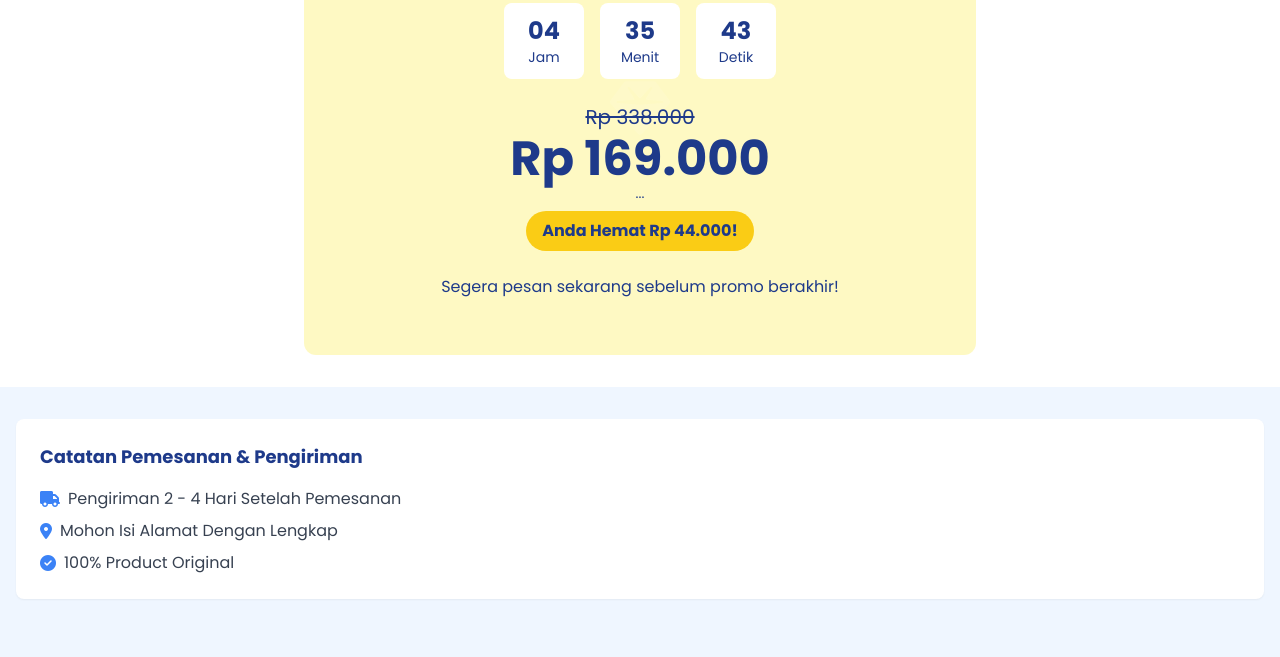
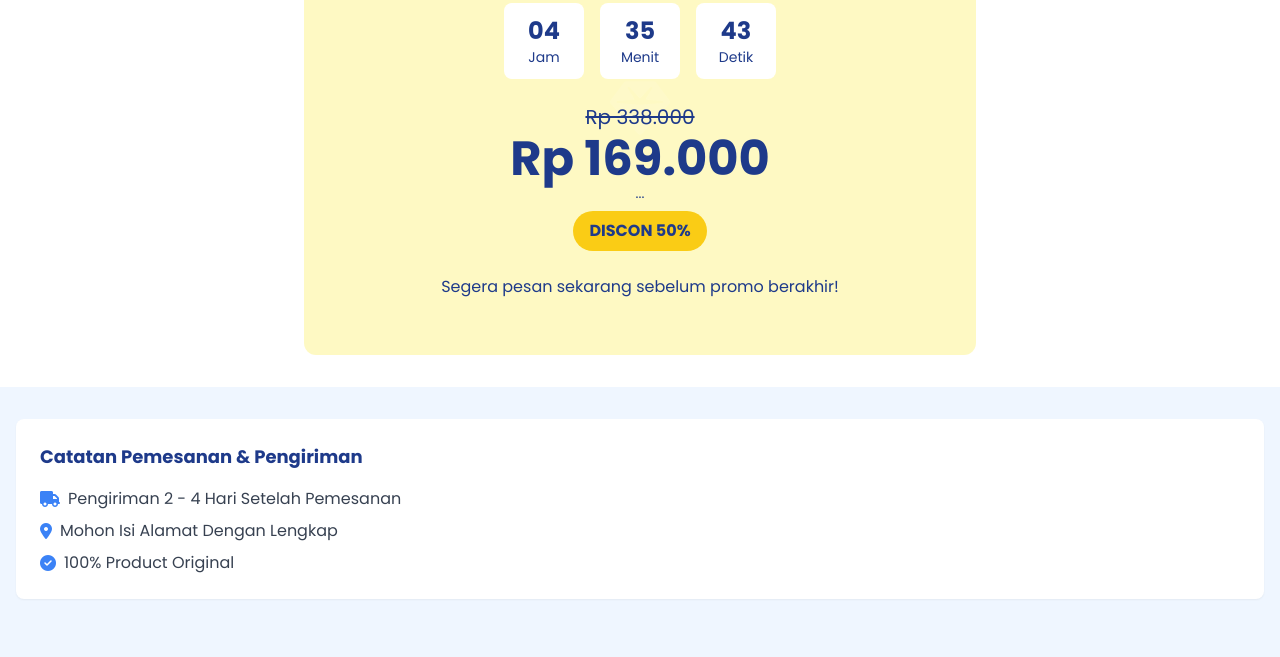
Before and after one commit to HellaStore/Car-Ashtray-LED, a plain HTML site: page index.html in a window 1280 px wide. Shown: the part 2701-3358 px from the top of the page. Drawn offline with nearby package versions, Linux system fonts and the light colour scheme; a script that the page names is missing.

Commit message:
Update index.html

```diff
--- a/index.html
+++ b/index.html
@@ -256,7 +256,7 @@
                         <div class="text-4xl md:text-5xl font-bold text-blue-900">Rp 169.000</div>
                         <p class="text-sm text-blue-900">...</p>
                         <div class="bg-yellow-400 text-blue-900 font-bold py-2 px-4 rounded-full mt-2">
-                            Anda Hemat Rp 44.000!
+                            DISCON 50%
                         </div>
                     </div>
                     <p class="text-blue-900 mb-6">Segera pesan sekarang sebelum promo berakhir!</p>
```
